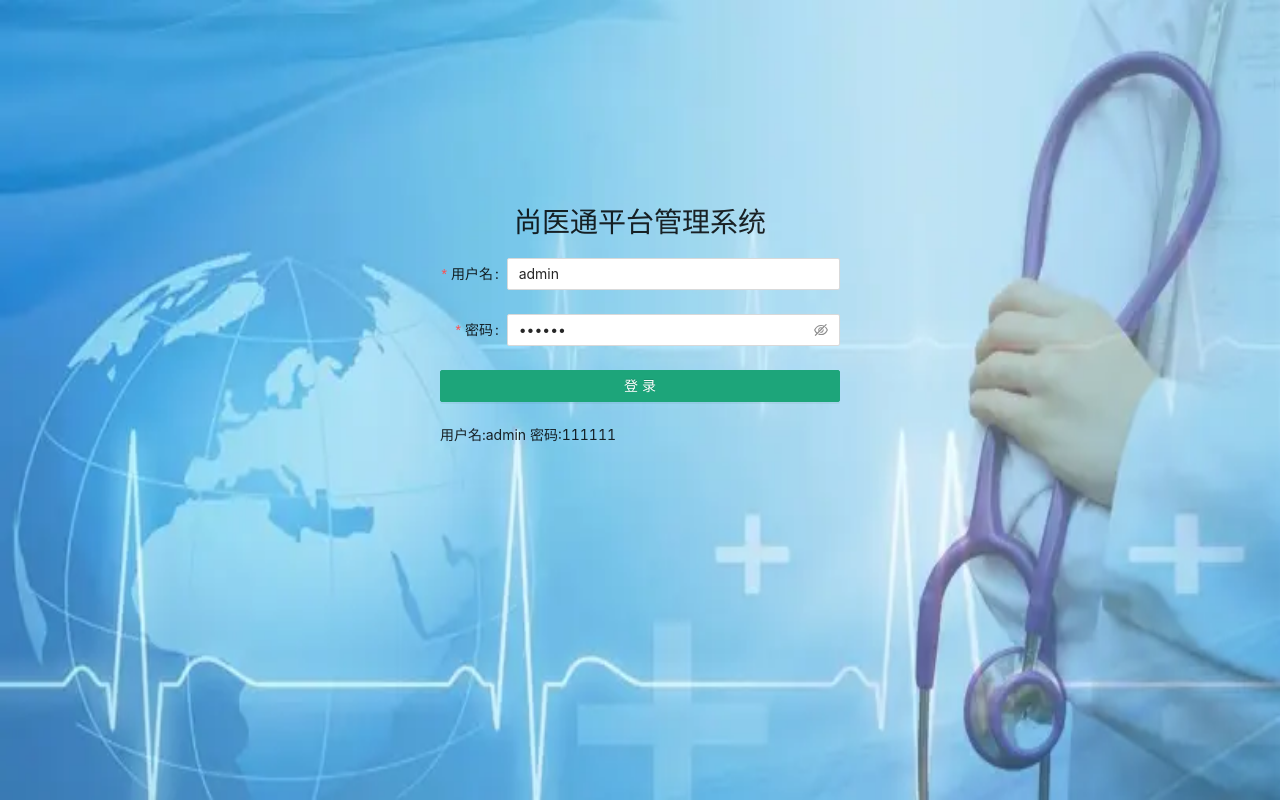
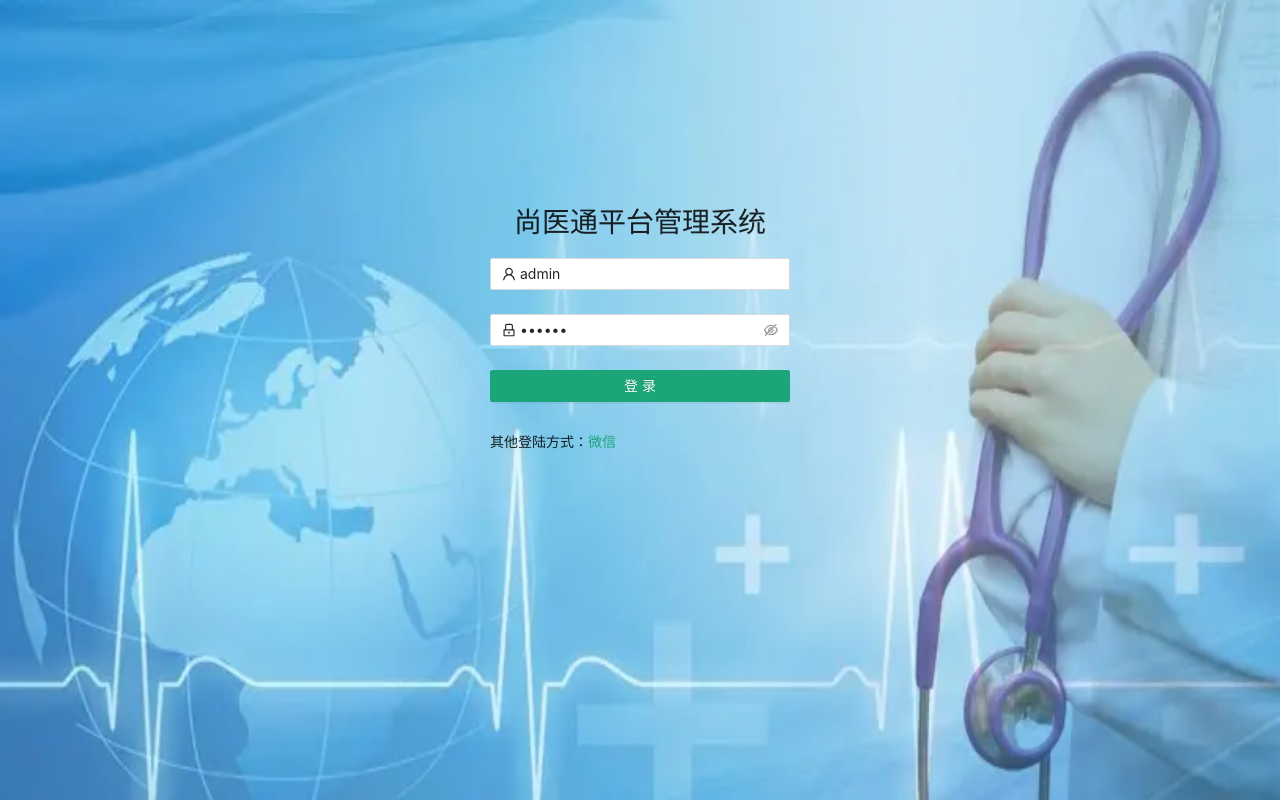
Before and after one commit to xiumubai/syt-admin, a React (Create React App) app: page /login in a window 1280 px wide. Built offline with nearby package versions, Linux system fonts and the light colour scheme.

Commit message:
feat:  修改登陆样式

```diff
--- a/src/pages/login/index.less
+++ b/src/pages/login/index.less
@@ -9,7 +9,7 @@
 }
 
 .login-container{
-  width: 400px;
+  width: 300px;
   height: 400px;
   h1{
     text-align: center;
@@ -19,3 +19,9 @@
 .login-btn{
   width: 100%;
 }
+
+.login-type {
+  color: rgba(0,0,0,.2);
+  cursor: pointer;
+  font-size: 24px;
+}
--- a/src/pages/login/index.tsx
+++ b/src/pages/login/index.tsx
@@ -2,7 +2,7 @@ import { Form, Input, Button, message } from "antd";
 // redux相关
 import { useAppDispatch } from "@/app/hooks";
 import { loginAsync, LoginParams } from "./slice";
-
+import { LockOutlined, UserOutlined } from '@ant-design/icons';
 import "./index.less";
 
 function Login() {
@@ -27,27 +27,26 @@ function Login() {
         <h1>尚医通平台管理系统</h1>
         <Form
           name="basic"
-          labelCol={{ span: 4 }}
-          wrapperCol={{ span: 20 }}
           initialValues={{ username: "admin", password: "111111" }}
           onFinish={onFinish}
           autoComplete="off"
         >
-          <Form.Item label="用户名" name="username" rules={[{ required: true, message: "请输入用户名!" }]}>
-            <Input />
+          <Form.Item label="" name="username" rules={[{ required: true, message: "请输入用户名!" }]}>
+            <Input prefix={<UserOutlined />} placeholder="用户名：admin"/>
           </Form.Item>
 
-          <Form.Item label="密码" name="password" rules={[{ required: true, message: "请输入用户名密码!" }]}>
-            <Input.Password />
+          <Form.Item label="" name="password" rules={[{ required: true, message: "请输入用户名密码!" }]}>
+            <Input.Password prefix={<LockOutlined />} placeholder="密码：111111" />
           </Form.Item>
 
-          <Form.Item wrapperCol={{ span: 24 }}>
+          <Form.Item >
             <Button type="primary" htmlType="submit" className="login-btn">
               登录
             </Button>
-            <br />
-            <br />
-            <p>用户名:admin 密码:111111</p>
+          </Form.Item>
+
+          <Form.Item>
+            其他登陆方式：<a href="www.baidu.com">微信</a>
           </Form.Item>
         </Form>
       </div>
```
